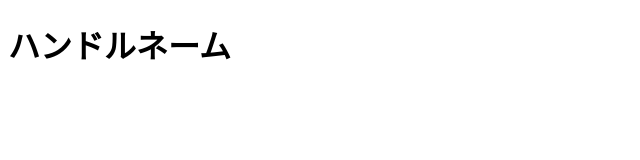
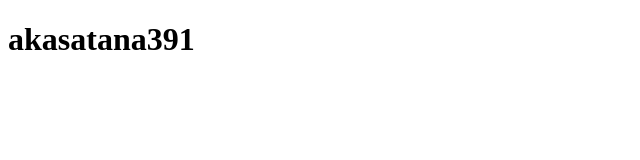
Before and after one commit to akasatana391/akasatana391.github.io, a plain HTML site: page index.html in a window 1280 px wide. Shown: the whole page, without its empty margins (0-640 px from the left). Drawn offline with Linux system fonts and the light colour scheme.

Commit message:
Update index.html名前

```diff
--- a/index.html
+++ b/index.html
@@ -3,9 +3,9 @@
   <head>
     <meta charset="utf-8">
     <meta name="viewport" content="width=device-width, initial-scale=1">
-    <title>ハンドルネームのポートフォリオ</title>
+    <title>akasatana391のポートフォリオ</title>
   </head>
   <body>
-    <h1>ハンドルネーム</h1>
+    <h1>akasatana391</h1>
   </body>
 </html>
```
